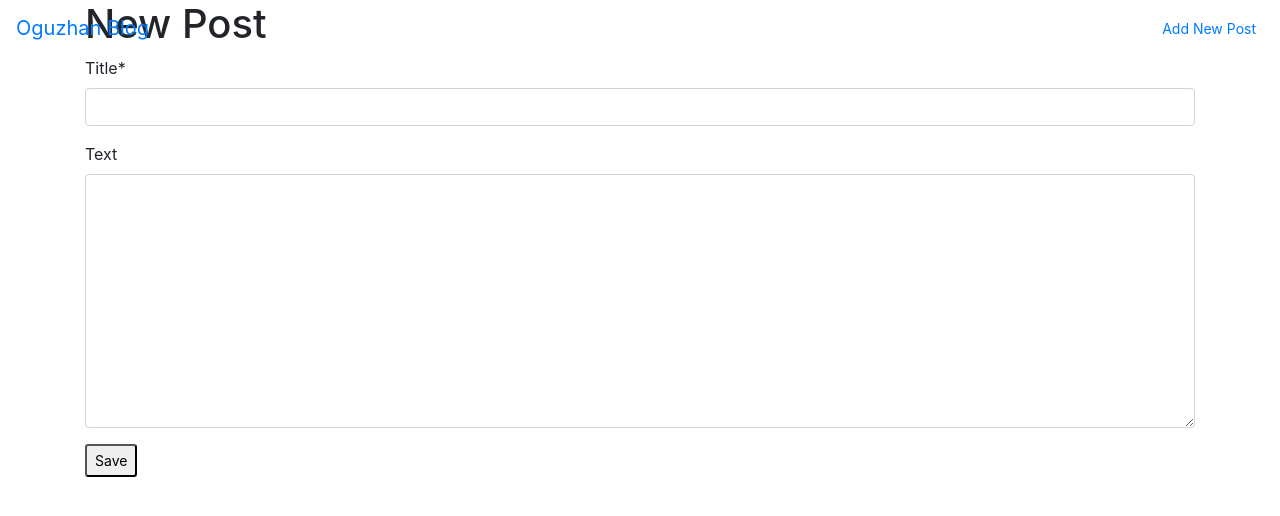
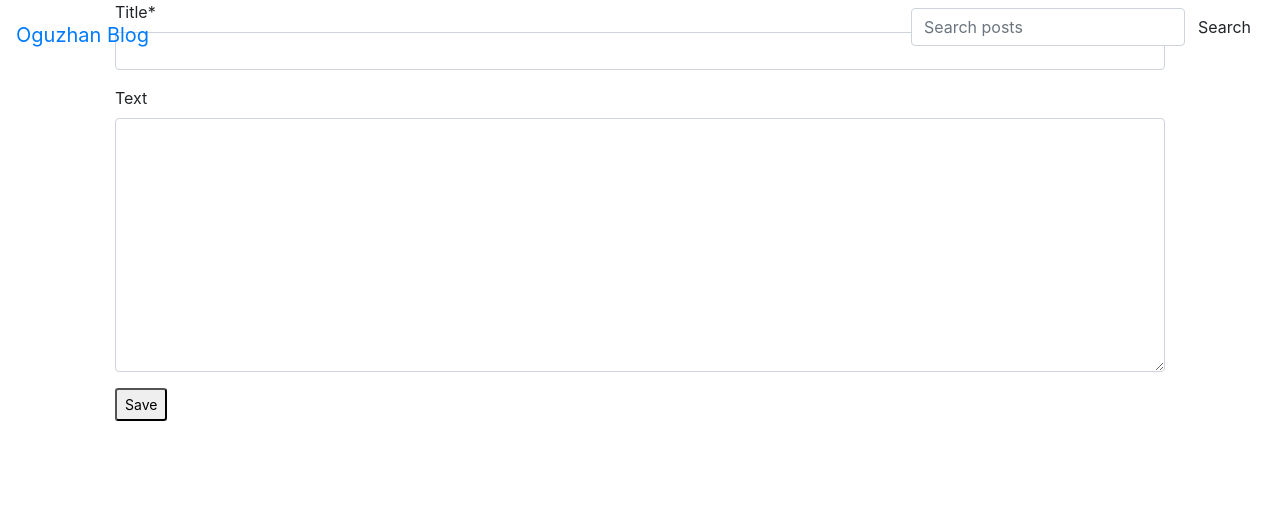
Before and after one commit to oguzhanoxel/django-blog, a Django app: page /post/new in a window 1280 px wide. Shown: the top 516 px of the page. Run offline with Django 3.2, Linux system fonts and the light colour scheme; the visitor is signed in with stand-in values (Sample User, id 1); some libraries are stand-ins or nearby versions; some web fonts are replaced.

Commit message:
Search eklendi add post button değiştirildi.

```diff
--- a/blog/templates/blog/footer.html
+++ b/blog/templates/blog/footer.html
@@ -1,4 +1,8 @@
 {% load static %}
+
+            {% if user.is_authenticated %}
+                <a href="{% url 'post_new' %}" id="add-btn" class="btn rounded-circle"><i class="fas fa-pencil-alt"></i></a>
+            {% endif %}
 
         <script src="{% static 'js/bootstrap.min.js' %}"></script>
     </body>
--- a/blog/templates/blog/header.html
+++ b/blog/templates/blog/header.html
@@ -5,6 +5,7 @@
         <title>Oguzhan Blog</title>
         <link rel="stylesheet" href="{% static 'css/bootstrap.min.css' %}">
         <link rel="stylesheet" href="{% static 'css/style.css' %}">
+        <link rel="stylesheet" href="{% static 'css/all.css' %}">
         <link href="https://fonts.googleapis.com/css2?family=Mansalva&display=swap" rel="stylesheet">
     </head>
     <body>
@@ -12,8 +13,10 @@
     <div class="container">
         <nav class="navbar fixed-top">
             <a href="{% url 'post_list' %}"><span class="navbar-brand">Oguzhan Blog</span></a>
-            {% if user.is_authenticated %}
-                <a href="{% url 'post_new' %}" class="add btn-sm">Add New Post</a>
-            {% endif %}
+
+            <form class="form-inline" method="GET" action="">
+                <input class="form-control" type="text" name="q" placeholder="Search posts" value="{{ request.GET.q }}" aria-label="Search">
+                <button id="search-btn" class="search btn" type="submit" value="Search">Search</button>
+            </form>
         </nav>
     </div>
--- a/blog/templates/blog/post_edit.html
+++ b/blog/templates/blog/post_edit.html
@@ -5,11 +5,21 @@
 {% load static %}
 
 {% block content %}
-    <h1>New Post</h1>
-    <form method="POST" class="post-form">
-        {% csrf_token %}
-        {{ form|crispy }}
-        {{ form.media }}
-        <button type="submit" class="save btn-sm">Save</button>
-    </form>
+    <div class="container">
+        <form method="POST" class="post-form">
+            {% csrf_token %}
+
+            <div class="col-md-12">
+                {{ form.title|as_crispy_field }}
+            </div>
+            <div class="col-md-12">
+                {{ form.text|as_crispy_field }}
+            </div>
+            <div class="col-md-12">
+                <button type="submit" class="save btn-sm">Save</button>
+            </div>
+
+            {{ form.media }}
+        </form>
+    </div>
 {% endblock %}
--- a/blog/templates/blog/post_list.html
+++ b/blog/templates/blog/post_list.html
@@ -28,7 +28,7 @@
         <ul class="pagination justify-content-center">
             <!--Previous-->
             {% if posts.has_previous %}
-                <li class="page-item"><a class="page-link" href="?page={{ posts.previous_page_number }}">Previous</a></li>
+                <li class="page-item"><a class="page-link" href="?page={{ posts.previous_page_number }}{% if request.GET.q %}&q={{ request.GET.q }}{% endif %}">Previous</a></li>
             {% else %}
                 <li id="disable-item-previous" class="page-item disable"><a class="page-link">Previous</a></li>
             {% endif %}
@@ -42,7 +42,7 @@
             {% endfor %}
             <!--Next-->
             {% if posts.has_next %}
-                <li class="page-item"><a class="page-link" href="?page={{ posts.next_page_number }}">Next</a></li>
+                <li class="page-item"><a class="page-link" href="?page={{ posts.next_page_number }}{% if request.GET.q %}&q={{ request.GET.q }}{% endif %}">Next</a></li>
             {% else %}
                 <li id="disable-item-next" class="page-item disable"><a class="page-link">Next</a></li>
             {% endif %}
--- a/blog/views.py
+++ b/blog/views.py
@@ -1,11 +1,19 @@
 from django.shortcuts import render, get_object_or_404, redirect, Http404
 from django.utils import timezone
 from django.core.paginator import Paginator, EmptyPage, PageNotAnInteger
+from django.db.models import Q
 from .models import Post
 from .forms import PostForm
 
 def post_list(request):
     posts = Post.objects.filter(published_date__lte=timezone.now()).order_by('-published_date')
+
+    query = request.GET.get("q")
+    if query:
+        posts = posts.filter(
+            Q(title__icontains = query)|
+            Q(text__icontains = query)
+            ).distinct()
 
     page = request.GET.get('page',1)
     paginator = Paginator(posts, 5)
```
Also changed, not shown: mysite/settings.py (+8 -7 lines).
